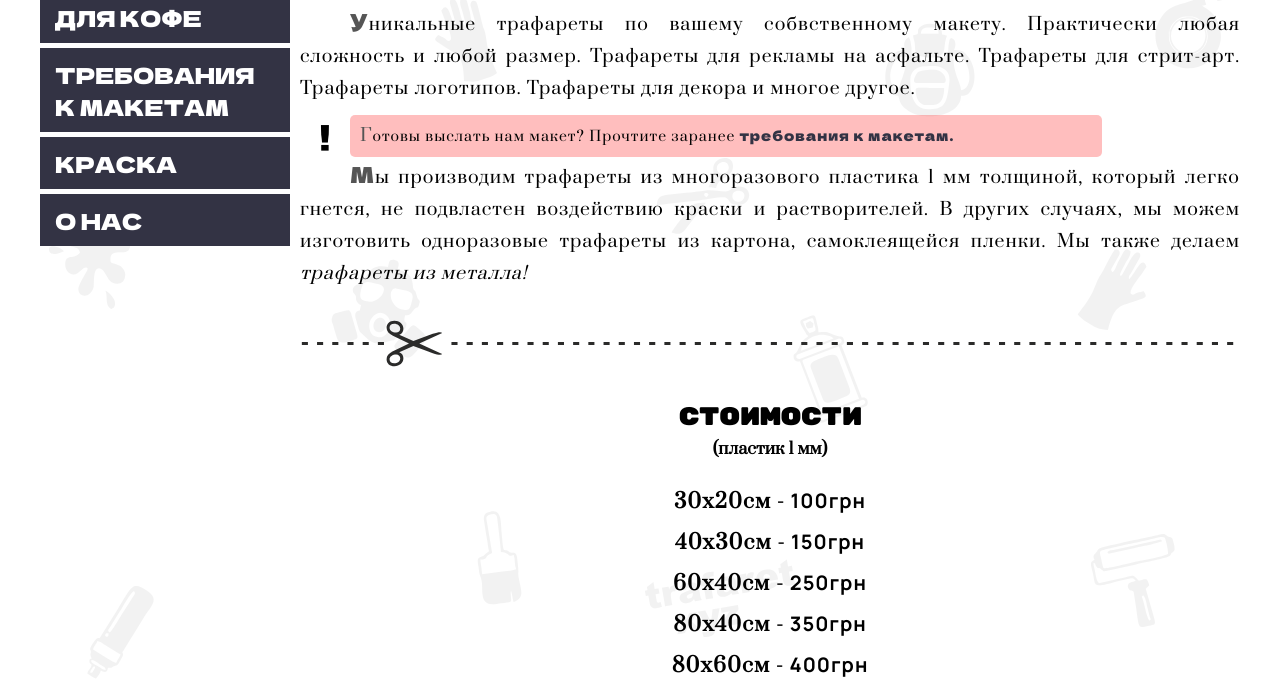
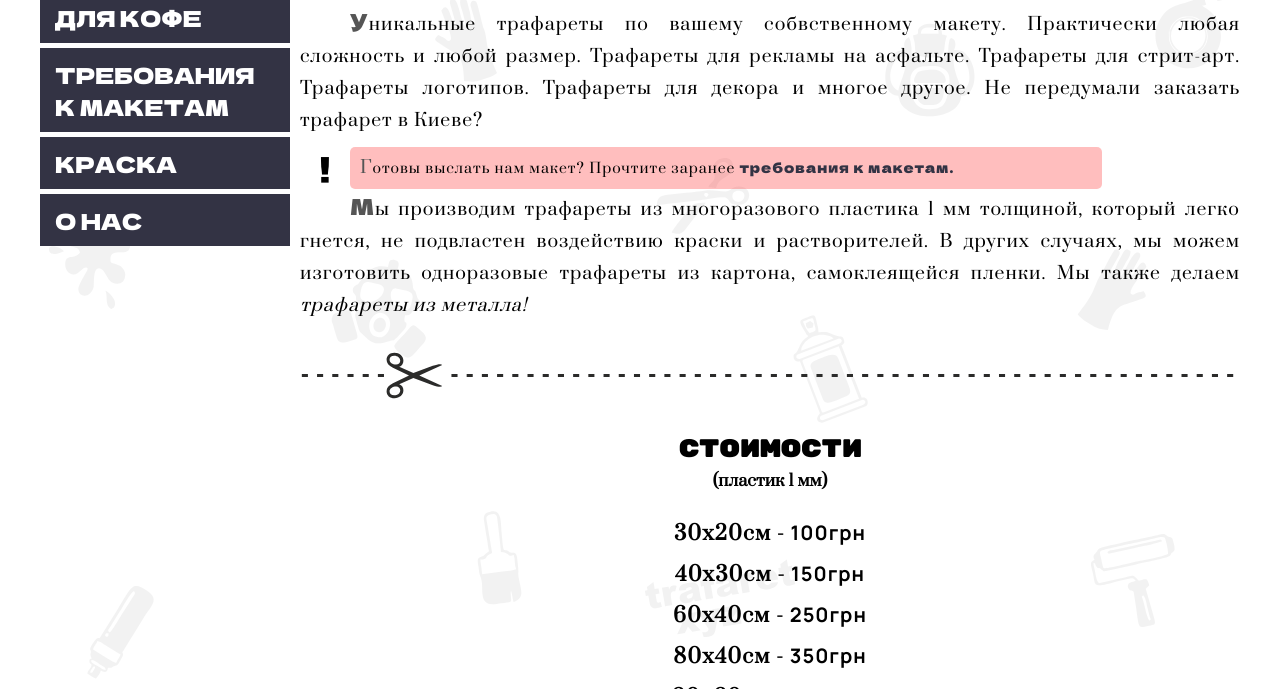
Before and after one commit to vassiliy278/tr21, a plain HTML site: page trafarety-pod-zakaz/index.html in a window 1280 px wide. Shown: the part 411-1100 px from the top of the page. Drawn offline with Linux system fonts and the light colour scheme; a web font is replaced by a local one.

```diff
--- a/trafarety-pod-zakaz/index.html
+++ b/trafarety-pod-zakaz/index.html
@@ -88,7 +88,7 @@
           Уникальные трафареты по вашему собвственному макету. Практически любая
           сложность и любой размер. Трафареты для рекламы на асфальте. Трафареты
           для стрит-арт. Трафареты логотипов. Трафареты для декора и многое
-          другое.
+          другое. Не передумали заказать трафарет в Киеве?
         </p>
         <p class="after_map">
           Готовы выслать нам макет? Прочтите заранее
```
